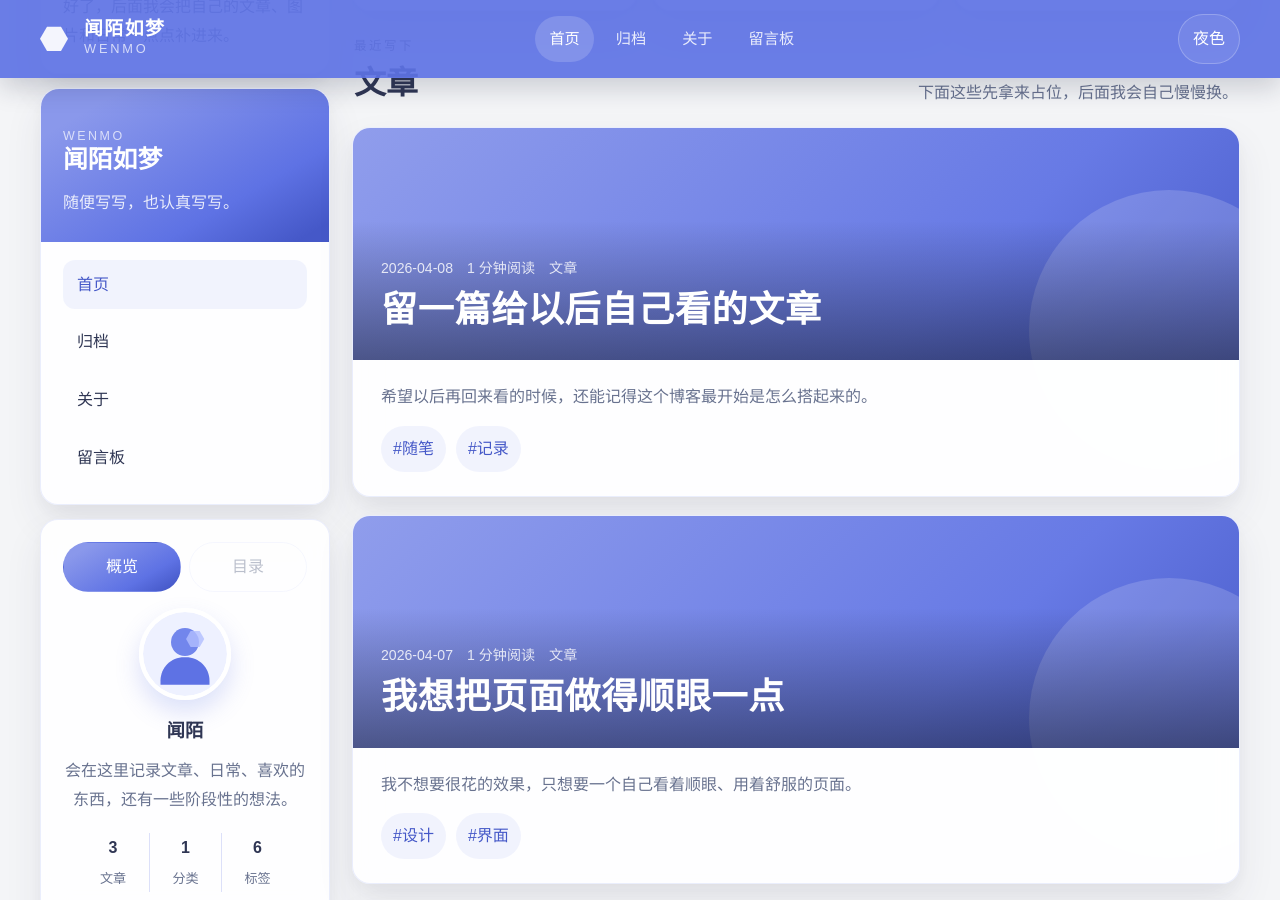
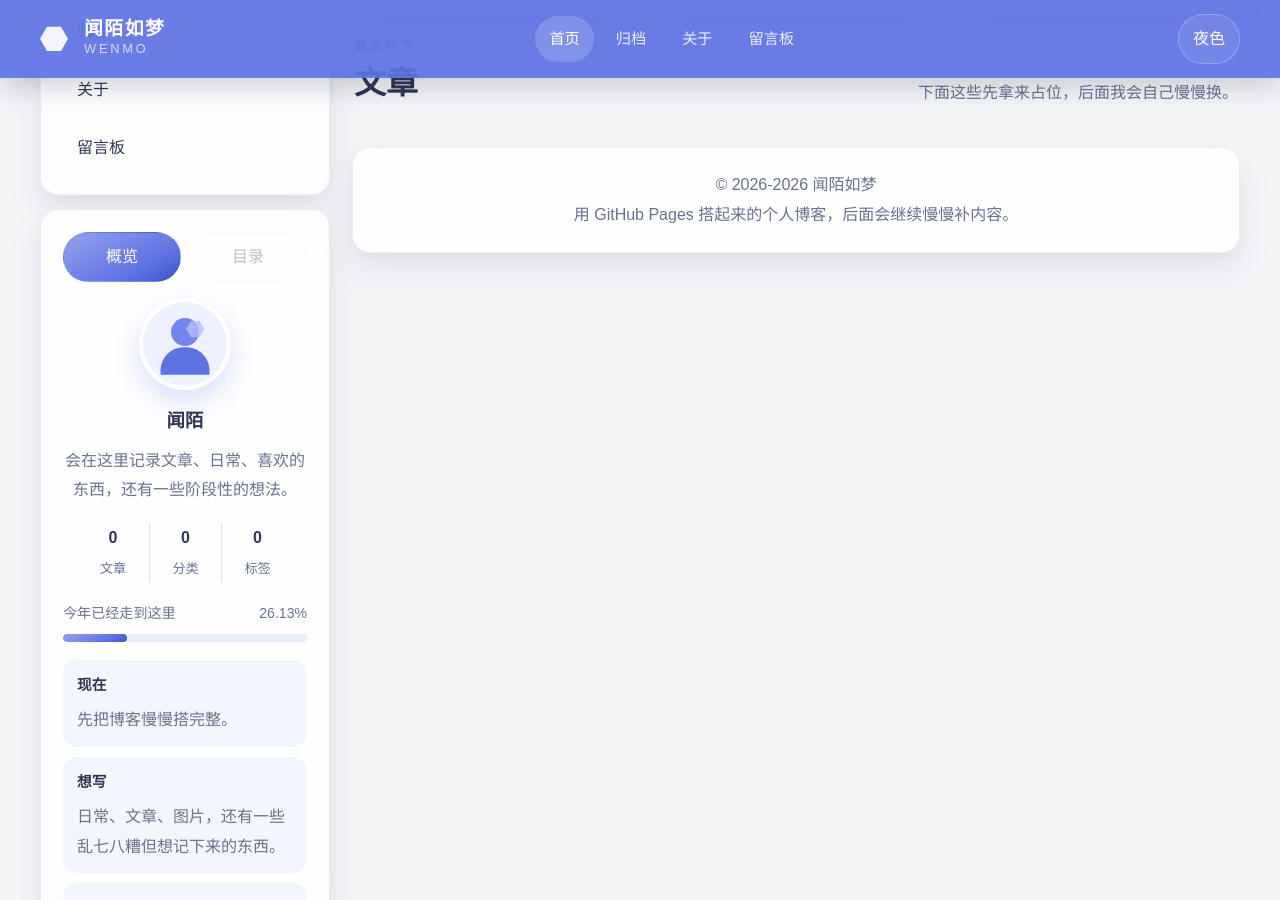
Before and after one commit to wenmorumeng/wenmo, a Jekyll site: the page built from docs/index.md, in a window 1280 px wide and 900 px high, scrolled down 879 px. Built offline with Jekyll 4.4.1, drawn with Linux system fonts in a browser that asks for light colours; some of the changed text lies outside the part shown.

Commit message:
Update blog content

```diff
--- a/docs/_posts/2026-04-06-restart-this-blog.md
+++ /dev/null
@@ -1,23 +0,0 @@
----
-title: 先把博客搭起来
-date: 2026-04-06 21:00:00 +0800
-categories: [文章]
-tags: [重启, 博客]
-excerpt: 先把页面和结构搭顺，再慢慢写自己的内容。
----
-## 先把基础弄好
-
-这次我想先把博客页面搭顺。
-
-标题、背景、侧边栏、文章卡片这些先处理好，后面再慢慢放自己的内容。
-
-## 现在先做这些
-
-- 有一点留白
-- 页面看起来顺眼
-- 手机和电脑都能正常看
-- 后面换图片和写文章比较方便
-
-## 接下来
-
-后面我会把这篇文章换掉，放上真正要写的东西。
--- a/docs/_posts/2026-04-07-what-kind-of-interface-i-like.md
+++ /dev/null
@@ -1,18 +0,0 @@
----
-title: 我想把页面做得顺眼一点
-date: 2026-04-07 22:10:00 +0800
-categories: [文章]
-tags: [设计, 界面]
-excerpt: 我不想要很花的效果，只想要一个自己看着顺眼、用着舒服的页面。
----
-## 我喜欢什么样的页面
-
-我不喜欢太花，也不喜欢一打开什么都往脸上砸。
-
-比起很复杂的特效，我更在意颜色、留白、层次这些东西是不是顺眼。
-
-## 这个博客也会往这个方向做
-
-不用很满，也不用很炫。
-
-能安安静静看文章，能把内容放清楚，对我来说就差不多够了。
--- a/docs/_posts/2026-04-08-a-note-to-future-self.md
+++ /dev/null
@@ -1,18 +0,0 @@
----
-title: 留一篇给以后自己看的文章
-date: 2026-04-08 20:30:00 +0800
-categories: [文章]
-tags: [随笔, 记录]
-excerpt: 希望以后再回来看的时候，还能记得这个博客最开始是怎么搭起来的。
----
-## 先记一下
-
-现在的我，正在重新搭一个博客。
-
-它现在还没写多少内容，不过页面已经开始有点样子了。后面应该会慢慢放上自己的文章、图片和别的东西。
-
-## 如果以后又翻到这里
-
-希望那时候还能记得，这个博客一开始就是从一点点改页面、补内容开始的。
-
-没什么很大的目标，就是想留一个自己的地方。
--- a/docs/about.md
+++ b/docs/about.md
@@ -17,9 +17,3 @@ hero_label: ABOUT
 - 做页面和写代码时的一些记录
 - 自己喜欢的图片、音乐、界面和别的东西
 - 偶尔的碎碎念
-
-## 为什么叫“闻陌如梦”
-
-这个名字就是我想用的名字，没有特别复杂的解释。
-
-比起很响亮的东西，我更喜欢这种安静一点的感觉，所以博客也会往这个方向做。
--- a/docs/message-board.md
+++ b/docs/message-board.md
@@ -5,16 +5,8 @@ description: 如果你恰好路过，这里预留给未来的交流。
 hero_title: 留言板
 hero_label: MESSAGE BOARD
 ---
-## 如果你刚好路过这里
-
-这个页面我先留着。
-
-现在还是静态的，后面如果接评论系统，这里就可以真的拿来留言。
 
 ## 之后可以做什么
-
 - 留一句“来过”
 - 提建议
 - 推荐文章、音乐或者别的东西
-
-如果你想要，我下一步可以把这里接成 `Giscus` 或 `Waline`。
```
